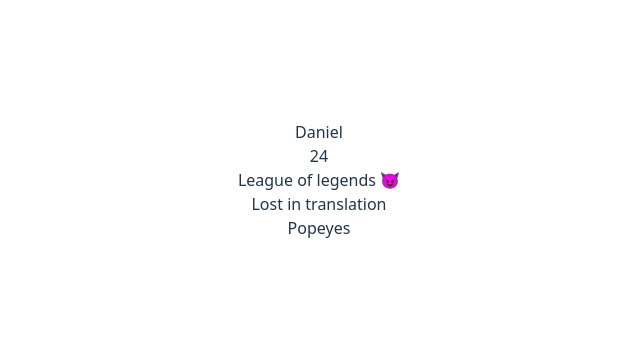
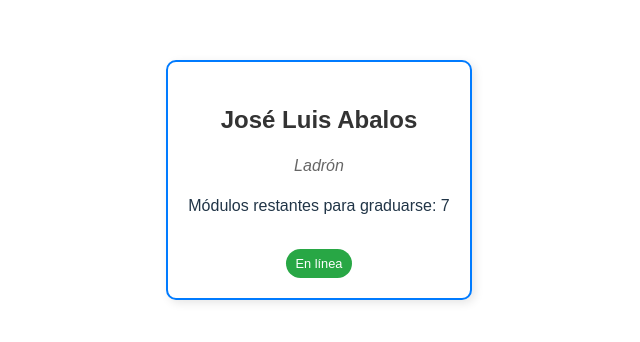
Before and after one commit to Parra-R/clase_22, a React (Vite) app: page / in a window 1280 px wide. Shown: the part 220-562 px from the top of the page, without its empty margins (321-961 px from the left). Built offline with nearby package versions, Linux system fonts and the light colour scheme.

Commit message:
feat: add Perfil component and corresponding styles for user profile display

```diff
--- a/src/App.tsx
+++ b/src/App.tsx
@@ -1,11 +1,11 @@
-import Daniel from './components/Daniel';
+import Perfil from './components/Perfil';
 import './App.css'
 
 const App = () => {
 
   return (
     <>
-      <Daniel />
+      <Perfil />
     </>
   )
 }
--- /dev/null
+++ b/src/components/Perfil.css
@@ -0,0 +1,29 @@
+.card-profile{
+    background-color: #ffffff;
+    border: 2px solid #007bff;
+    border-radius: 10px;
+    padding: 20px;
+    text-align: center;
+    font-family: Arial, Helvetica, sans-serif;
+    box-shadow: 3px 3px 10px rgba(0, 0, 0, 0.1);
+}
+
+.name{
+    color: #333;
+    margin-bottom: 5px;
+}
+
+.profession{
+    color: #666;
+    font-style: italic;
+}
+
+.tag-state{
+    display: inline-block;
+    background-color: #28a745;
+    color: white;
+    padding: 5px 10px;
+    border-radius: 15px;
+    font-size: 0.8rem;
+    margin-top: 15px;
+}
--- /dev/null
+++ b/src/components/Perfil.tsx
@@ -0,0 +1,22 @@
+import './Perfil.css'
+
+const Perfil =()=> {
+// Todos los datos
+    const nameUser:string = "José Luis Abalos"
+    const profession:string = "Ladrón"
+    const completeModules:number = 3
+    const isActive:boolean = true
+
+  return (
+    <div className='card-profile'>
+        <h2 className='name'>{nameUser}</h2>
+        <p className='profession'>{profession}</p>
+
+        <p>Módulos restantes para graduarse: {10 - completeModules}</p>
+
+        {isActive ? <span className='tag-state'>En línea</span> : null}
+    </div>
+  )
+}
+
+export default Perfil
```
